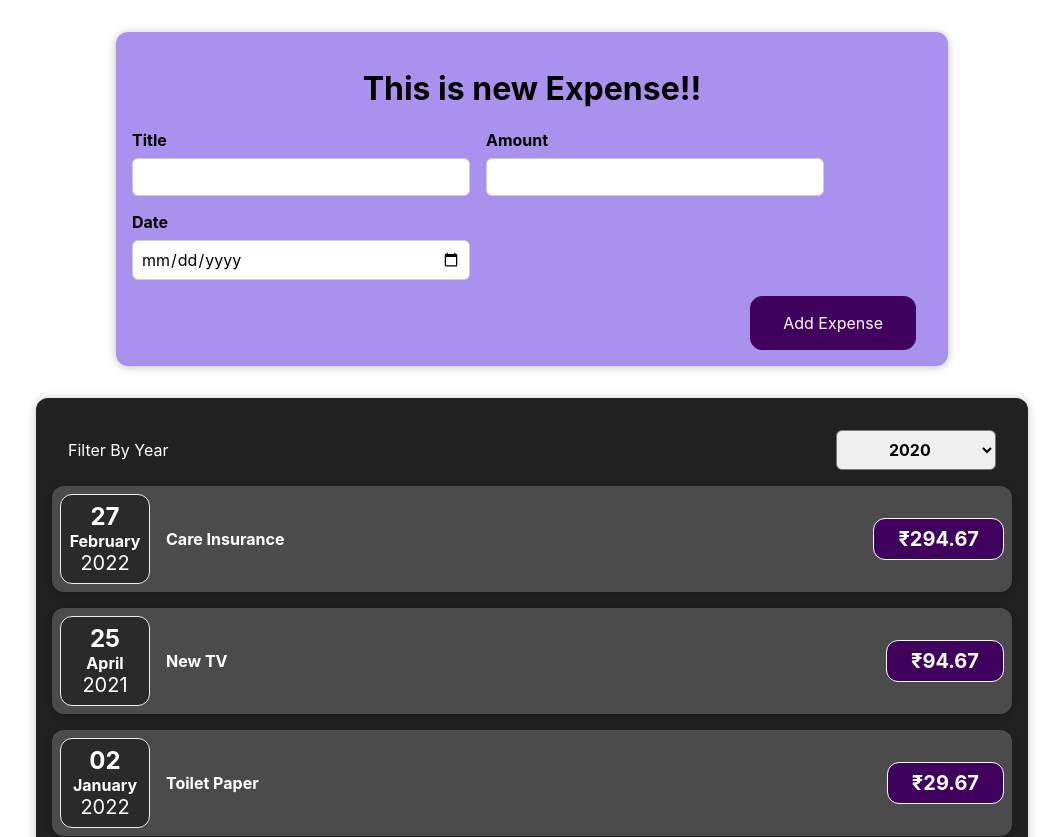
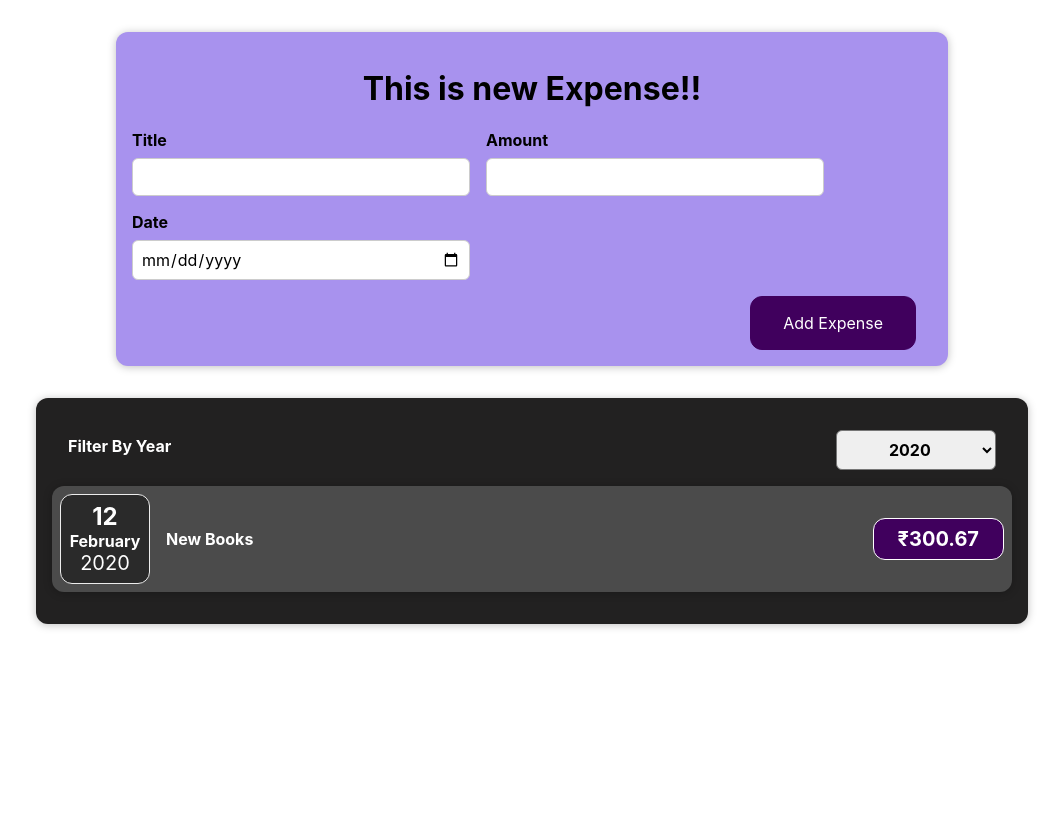
Before and after one commit to amrendrakind/expense, a React (Create React App) app: page / in a window 1280 px wide. Shown: the top 837 px of the page, without its empty margins (108-1171 px from the left). After the commit the page ends 800 px from the top, so only its background shows below. Built offline with nearby package versions, Linux system fonts and the light colour scheme.

Commit message:
Dynamically adding data

```diff
--- a/src/App.js
+++ b/src/App.js
@@ -1,6 +1,6 @@
 import { useState } from "react";
 import "./App.css";
-import Expenses from './components/Expenses/Expenses';
+import Expenses from "./components/Expenses/Expenses";
 import NewExpense from "./components/NewExpense/NewExpense";
 const DummyExpenses = [
   {
@@ -17,13 +17,13 @@ const DummyExpenses = [
   },
   {
     id: "e3",
-    title: "Toilet Paper",
+    title: "Milk",
     amount: 29.67,
     date: new Date(2021, 12, 2),
   },
   {
     id: "e4",
-    title: "New Desk (Wooden)",
+    title: "New Books",
     amount: 300.67,
     date: new Date(2020, 1, 12),
   },
@@ -31,15 +31,15 @@ const DummyExpenses = [
 function App() {
   const [expenses, setExpenses] = useState(DummyExpenses);
 
-  const addExpenseHandler = expense =>{
-    setExpenses((prevExpenses)=>{
-      return [expense, ...prevExpenses]
-    })
-  }
+  const addExpenseHandler = (expense) => {
+    setExpenses((prevExpenses) => {
+      return [expense, ...prevExpenses];
+    });
+  };
   return (
     <div>
-      <NewExpense onAddExpense = {addExpenseHandler} />
-      <Expenses items = {expenses}></Expenses>
+      <NewExpense onAddExpense={addExpenseHandler} />
+      <Expenses items={expenses}></Expenses>
     </div>
   );
 }
--- a/src/components/Expenses/Expenses.js
+++ b/src/components/Expenses/Expenses.js
@@ -11,19 +11,28 @@ const Expenses = (props) => {
     setFilteredYear(seletcedYear);
   };
 
+  const filteredExpenses = props.items.filter((expense) => {
+    return expense.date.getFullYear().toString() === filteredYear;
+  });
+
   return (
     <Card className="expenses">
       <ExpensesFilter
         selected={filteredYear}
         onChangeFilter={filterChangeHandler}
       />
-      {props.items.map((expense) => (
-        <ExpenseItem
-          title={expense.title}
-          amount={expense.amount}
-          date={expense.date}
-        />
-      ))}
+      {filteredExpenses.length === 0 ? (
+        <p>No Expenses Found</p>
+      ) : (
+        filteredExpenses.map((expense) => (
+          <ExpenseItem
+            key={expense.id}
+            title={expense.title}
+            amount={expense.amount}
+            date={expense.date}
+          />
+        ))
+      )}
     </Card>
   );
 };
--- a/src/components/Expenses/ExpensesFilter.js
+++ b/src/components/Expenses/ExpensesFilter.js
@@ -7,7 +7,7 @@ const ExpensesFilter = (props)=>{
     return(
         <div className='expense-filter'>
             <div className='expense-filter__control'>
-                <labe>Filter By Year</labe>
+                <label>Filter By Year</label>
                 <select value={props.selected} onChange={dropdownChangeHandler}>
                     <option value= '2022'>2022</option>
                     <option value= '2021'>2021</option>
```
